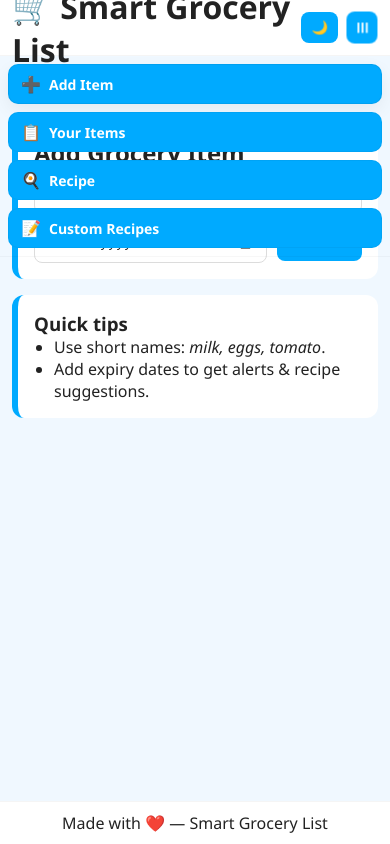
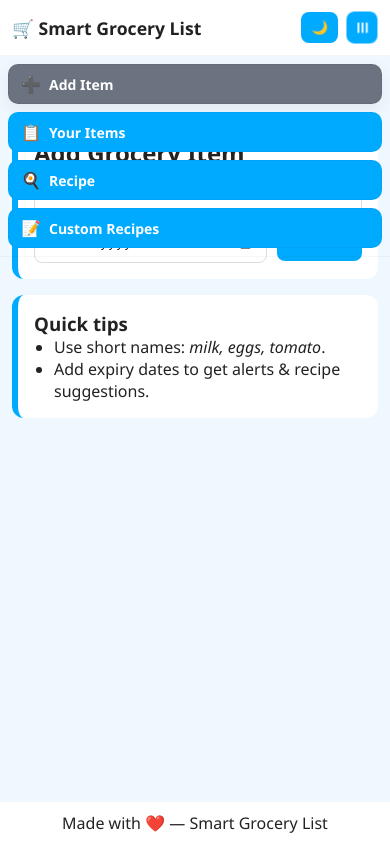
Before and after one commit to G7-Gowtham/Smart-Grocery-List, a plain HTML site: page index.html in a window 390 px wide. Both pictures are taken after a click on the button "Toggle menu". Drawn offline with Linux system fonts and the light colour scheme.

Commit message:
Changes commit

```diff
--- a/index.html
+++ b/index.html
@@ -11,7 +11,7 @@
 <body data-page="add-item">
   <header class="nav-bar">
     <div class="nav-left">
-      <h1>🛒 Smart Grocery List</h1>
+      <h1 class="app-name">🛒 Smart Grocery List</h1>
     </div>
     <div class="nav-right">
       <button id="dark-toggle" class="icon-btn" aria-label="Toggle theme">🌙</button>
--- a/style.css
+++ b/style.css
@@ -126,7 +126,8 @@ body {
 
 .main-nav a.active {
   box-shadow: 0 6px 18px rgba(0, 0, 0, 0.06);
-  border-color: rgba(0, 0, 0, 0.06)
+  border-color: rgba(0, 0, 0, 0.06);
+  background-color: var(--muted);
 }
 
 /* MAIN CONTENT (account for fixed header + nav) */
@@ -293,6 +294,12 @@ input[type="date"] {
   }
 }
 
+@media (max-width:480px) {
+  .app-name {
+    font-size: 1.1em;
+  }
+}
+
 /* small touches */
 ::placeholder {
   color: rgba(0, 0, 0, 0.35)
```
